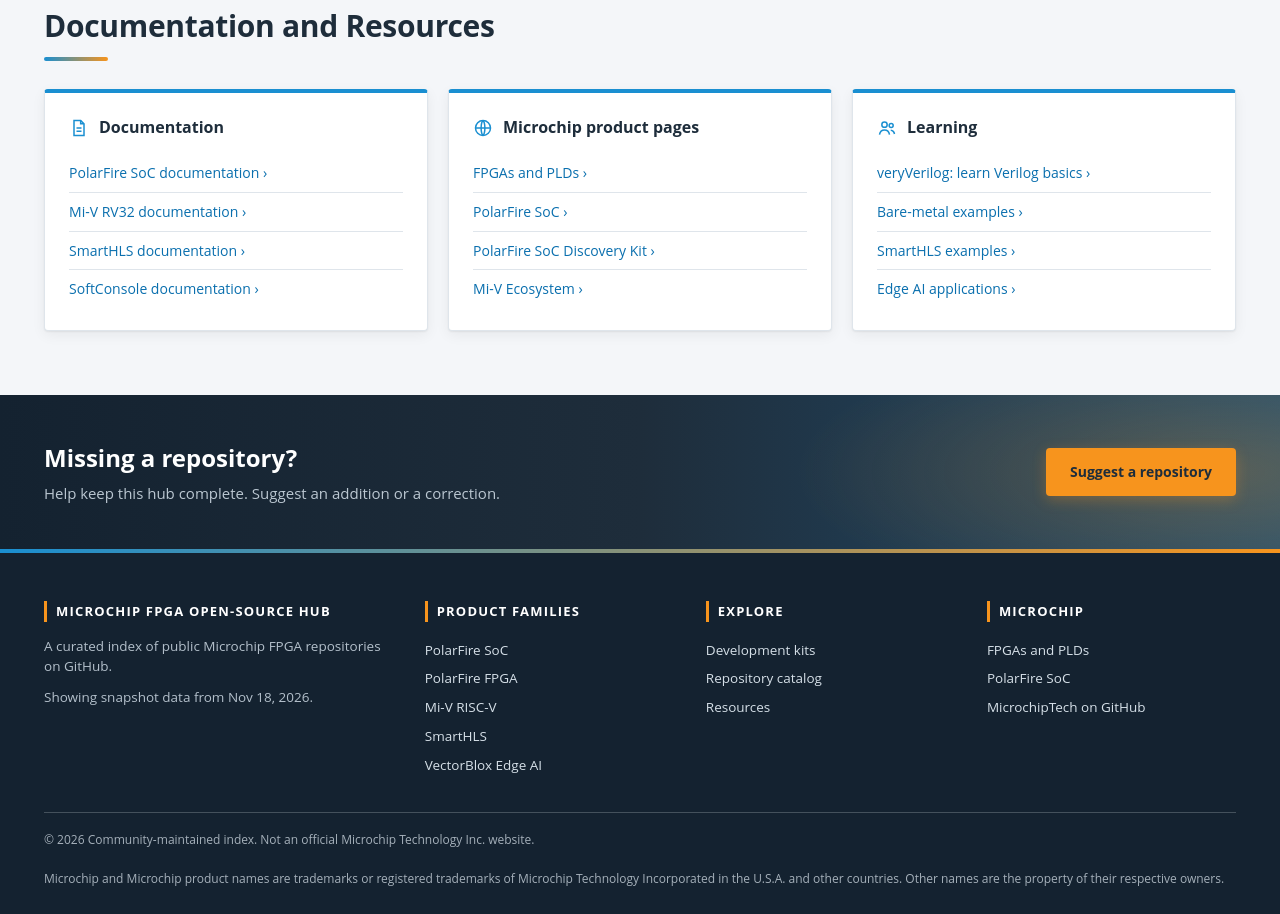
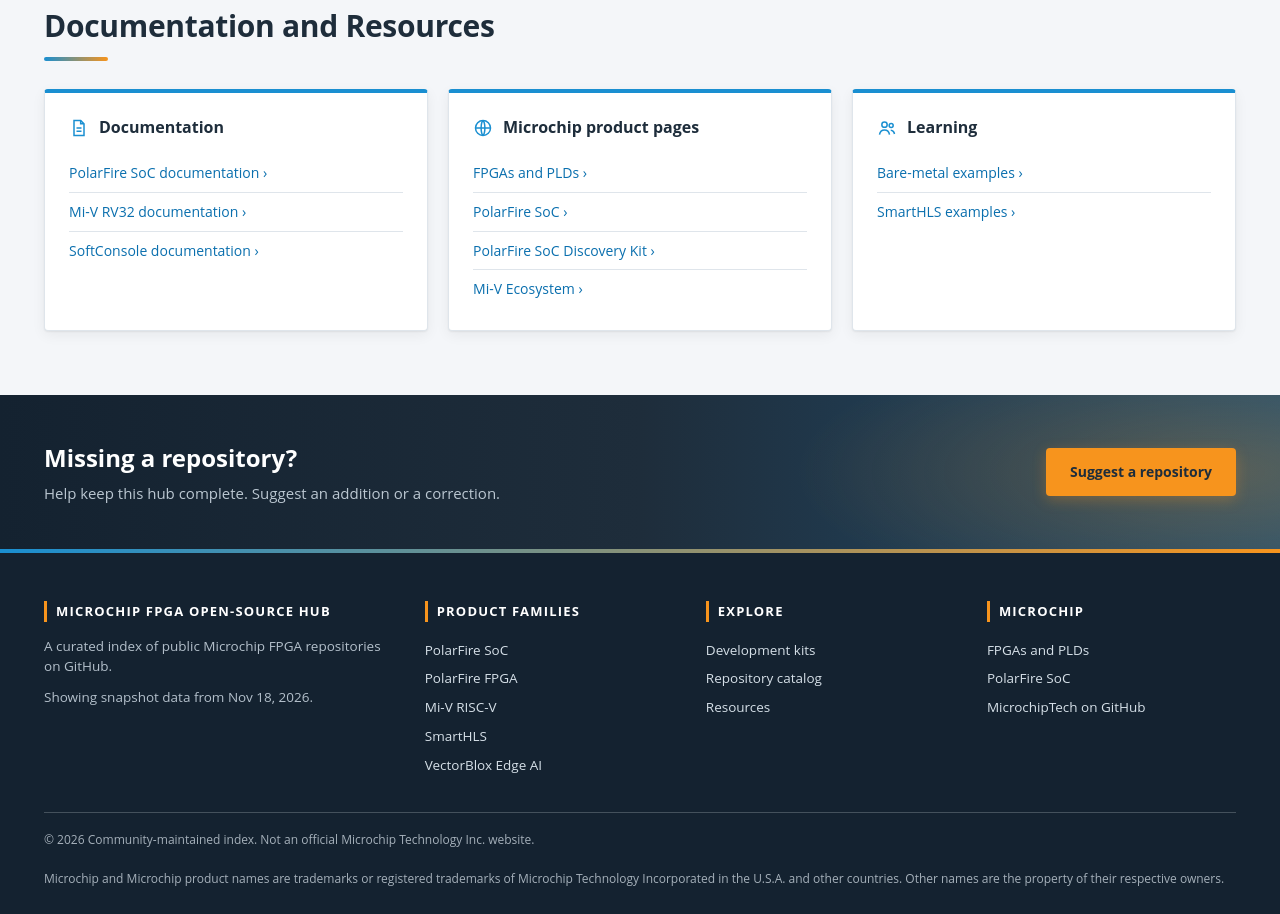
Before and after one commit to mchp-fpga/fpga-index, a plain HTML site: page index.html in a window 1280 px wide. Shown: the part 3957-4871 px from the top of the page. Drawn offline with Linux system fonts and the light colour scheme; no server answers.

Commit message:
Remove EdgeAI-Applications, veryVerilog, directc, openocd, fpga-hls-docs, microchip-fpga org (index.html)

```diff
--- a/index.html
+++ b/index.html
@@ -171,7 +171,6 @@
           <ul>
             <li><a href="https://github.com/polarfire-soc/polarfire-soc-documentation">PolarFire SoC documentation</a></li>
             <li><a href="https://github.com/Mi-V-Soft-RISC-V/miv-rv32-documentation">Mi-V RV32 documentation</a></li>
-            <li><a href="https://github.com/MicrochipTech/fpga-hls-docs">SmartHLS documentation</a></li>
             <li><a href="https://github.com/Mi-V-Ecosystem/SoftConsole-Documentation">SoftConsole documentation</a></li>
           </ul>
         </div>
@@ -187,10 +186,8 @@
         <div class="res">
           <h3><svg viewBox="0 0 24 24" fill="none" stroke="currentColor" stroke-width="1.8" aria-hidden="true"><circle cx="9" cy="8" r="3.2"/><path d="M3 20c.6-3.6 3-5.5 6-5.5s5.4 1.9 6 5.5"/><circle cx="17" cy="9" r="2.4"/><path d="M16.5 14.6c2.4.2 4 1.8 4.5 4.6"/></svg>Learning</h3>
           <ul>
-            <li><a href="https://github.com/MicrochipTech/veryVerilog">veryVerilog: learn Verilog basics</a></li>
             <li><a href="https://github.com/polarfire-soc/polarfire-soc-bare-metal-examples">Bare-metal examples</a></li>
             <li><a href="https://github.com/MicrochipTech/fpga-hls-examples">SmartHLS examples</a></li>
-            <li><a href="https://github.com/MicrochipTech/EdgeAI-Applications-Repository">Edge AI applications</a></li>
           </ul>
         </div>
       </div>
```
